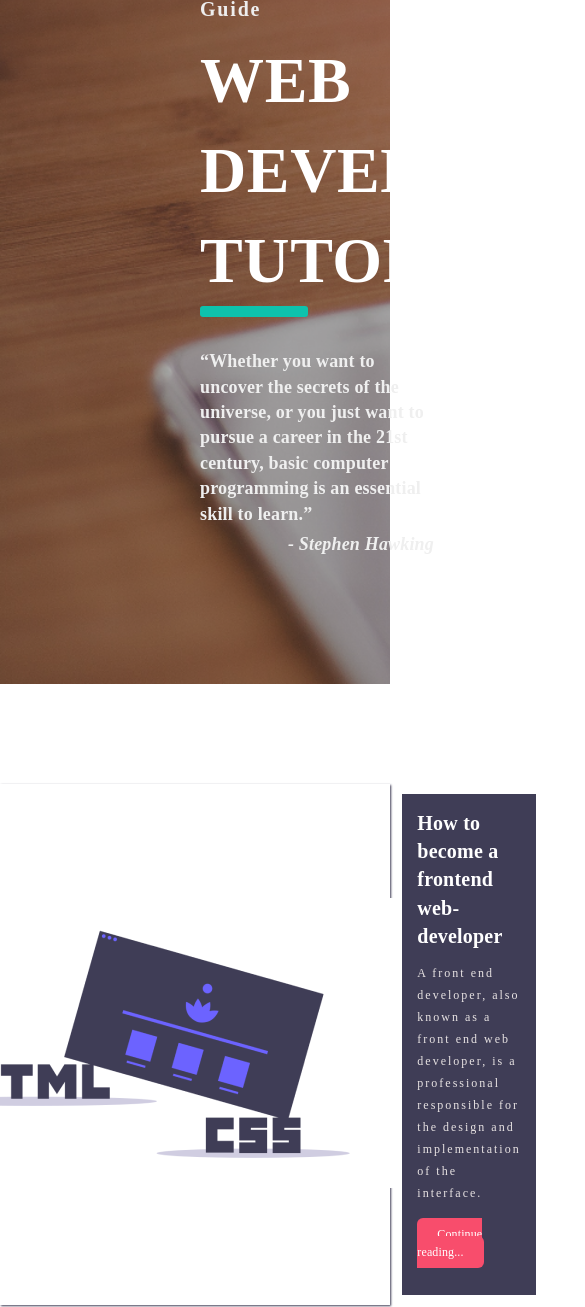
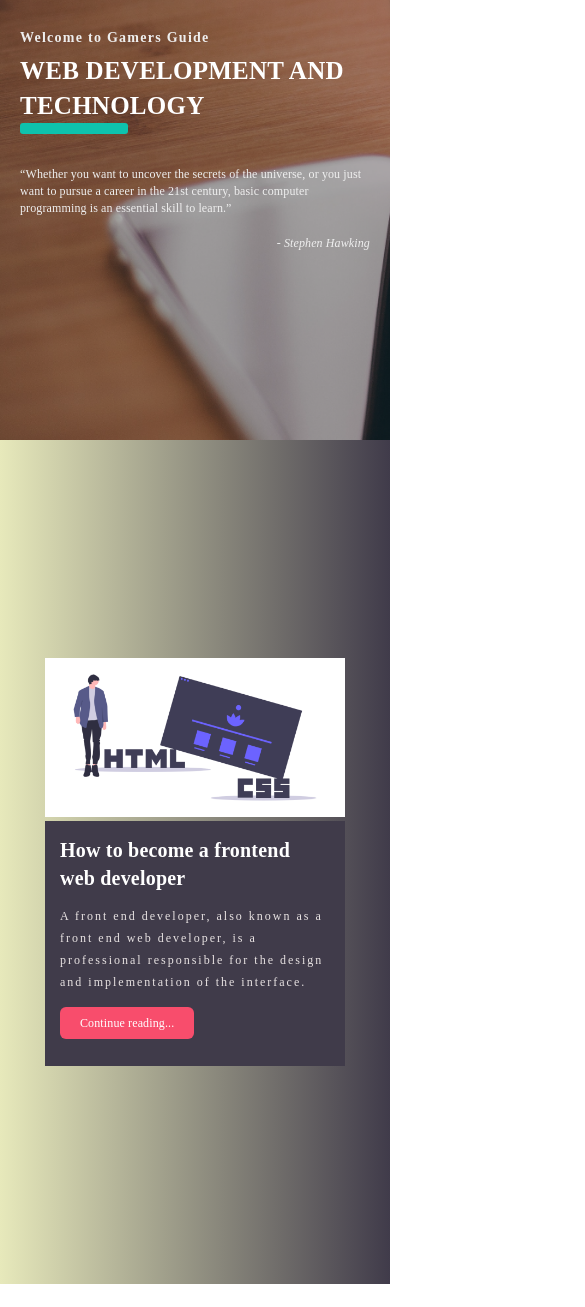
Before and after one commit to Dand2-5/Gamers-Guiide, a plain HTML site: page index.html in a window 390 px wide. Shown: the part 160-1467 px from the top of the page, 585 px wide, since content can reach past the window. After the commit the page ends 1444 px from the top, so only its background shows below. Drawn offline with Linux system fonts and the light colour scheme.

Commit message:
after first pull

```diff
--- a/index.html
+++ b/index.html
@@ -11,10 +11,10 @@
     <div class="container">
       <div class="main-content">
         <p class="sub">Welcome to Gamers Guide</p>
-        <h1 class="title">WEB DEVELOPMENT TUTORIALS</h1>
+        <h1 class="title">WEB DEVELOPMENT AND TECHNOLOGY</h1>
         <div class="main-underline"></div>
         <p class="main-caption">
-          <blockquote>
+          <blockquote class="main_quote">
             “Whether you want to uncover the secrets of the universe, or you just want to pursue a career in the 21st century, basic computer programming is an essential skill to learn.”<br>
             <cite>- Stephen Hawking</cite>
           </blockquote>
@@ -28,7 +28,7 @@
           <img src="./Images/frontend developer blog.png" alt="">
         </div>
         <div class="content">
-          <h2>How to become a frontend web-developer</h2>
+          <h2>How to become a frontend web developer</h2>
           <p>A front end developer, also known as a front end web developer, is a professional responsible for the design and implementation of the interface.</p>
           <div class="btn-container">
             <a class="btn" href="firstpg.html">Continue reading...</a>
--- a/style.css
+++ b/style.css
@@ -6,8 +6,18 @@
   font-family: "source sans pro", montserrat;
 }
 
-#main {
-  height: 100vh;
+body {
+  background: #403b4a;
+  /* fallback for old browsers */
+  /* Chrome 10-25, Safari 5.1-6 */
+  background: -webkit-gradient(linear, left top, right top, from(#e7e9bb), to(#403b4a));
+  background: linear-gradient(to right, #e7e9bb, #403b4a);
+  /* W3C, IE 10+/ Edge, Firefox 16+, Chrome 26+, Opera 12+, Safari 7+ */
+}
+
+main {
+  position: relative;
+  height: 600px;
   background: url("./Images/banner.png");
   background-size: cover;
   background-repeat: no-repeat;
@@ -42,7 +52,7 @@
 .title {
   font-style: normal;
   font-weight: bold;
-  font-size: 64px;
+  font-size: 54px;
   line-height: 141.7%;
   /* or 91px */
   letter-spacing: 0.01em;
@@ -59,9 +69,9 @@
 }
 
 .main-caption,
-blockquote {
+blockquote.main_quote {
   font-style: normal;
-  font-weight: 600;
+  font-weight: 400;
   font-size: 18px;
   line-height: 141.7%;
   /* or 34px */
@@ -71,23 +81,29 @@ blockquote {
 }
 
 .main-caption cite,
-blockquote cite {
+blockquote.main_quote cite {
   float: right;
-  margin-top: 0.3em;
+  margin-top: 1.5em;
 }
 
 .blog {
   height: 100vh;
+  display: -webkit-box;
+  display: -ms-flexbox;
+  display: flex;
+  padding: 1rem;
+  -webkit-box-pack: center;
+      -ms-flex-pack: center;
+          justify-content: center;
+  -webkit-box-align: center;
+      -ms-flex-align: center;
+          align-items: center;
 }
 
 article {
-  -webkit-box-shadow: 1px 1px 2px #3f3d56;
-          box-shadow: 1px 1px 2px #3f3d56;
   padding: 10px 20px;
   width: 100%;
   max-width: 950px;
-  margin: auto;
-  margin-top: 100px;
   display: -webkit-box;
   display: -ms-flexbox;
   display: flex;
@@ -100,7 +116,7 @@ article {
 }
 
 .content {
-  background-color: #3f3d56;
+  background-color: #403b4a;
   padding: 15px;
 }
 
@@ -142,4 +158,83 @@ article {
   margin-top: 1rem;
   padding: 9px 20px;
 }
+
+@media only screen and (max-width: 1024px) {
+  .container {
+    margin: 0 auto;
+  }
+  .title {
+    font-size: 48px;
+  }
+  blockquote.main_quote {
+    font-weight: normal;
+    font-size: 12px;
+    line-height: 141.7%;
+    /* or 34px */
+    letter-spacing: 0.01em;
+    color: #efefef;
+    margin-top: 0.5em;
+  }
+  blockquote.main_quote cite {
+    float: right;
+    margin-top: 1.5em;
+  }
+  article {
+    padding: 0;
+    -webkit-box-orient: vertical;
+    -webkit-box-direction: normal;
+        -ms-flex-direction: column;
+            flex-direction: column;
+    -webkit-box-align: center;
+        -ms-flex-align: center;
+            align-items: center;
+    max-width: 400px;
+  }
+  article h2 {
+    font-size: 18px;
+  }
+  article p {
+    font-size: 10px;
+  }
+  article .img {
+    width: 100%;
+  }
+  article .img img {
+    width: 100%;
+  }
+  .content {
+    width: 100%;
+  }
+}
+
+@media only screen and (max-width: 800px) {
+  .title {
+    font-size: 38px;
+  }
+}
+
+@media only screen and (max-width: 700px) {
+  .container {
+    margin: 0 auto;
+    padding: 20px;
+    width: 100%;
+  }
+  .title {
+    font-size: 25px;
+  }
+  .sub {
+    font-size: 14px;
+  }
+  blockquote.main_quote {
+    font-size: 12px;
+    width: 100%;
+  }
+  article {
+    min-width: 300px;
+    width: 80%;
+  }
+  article h2 {
+    font-size: 18px;
+  }
+}
 /*# sourceMappingURL=style.css.map */
```
